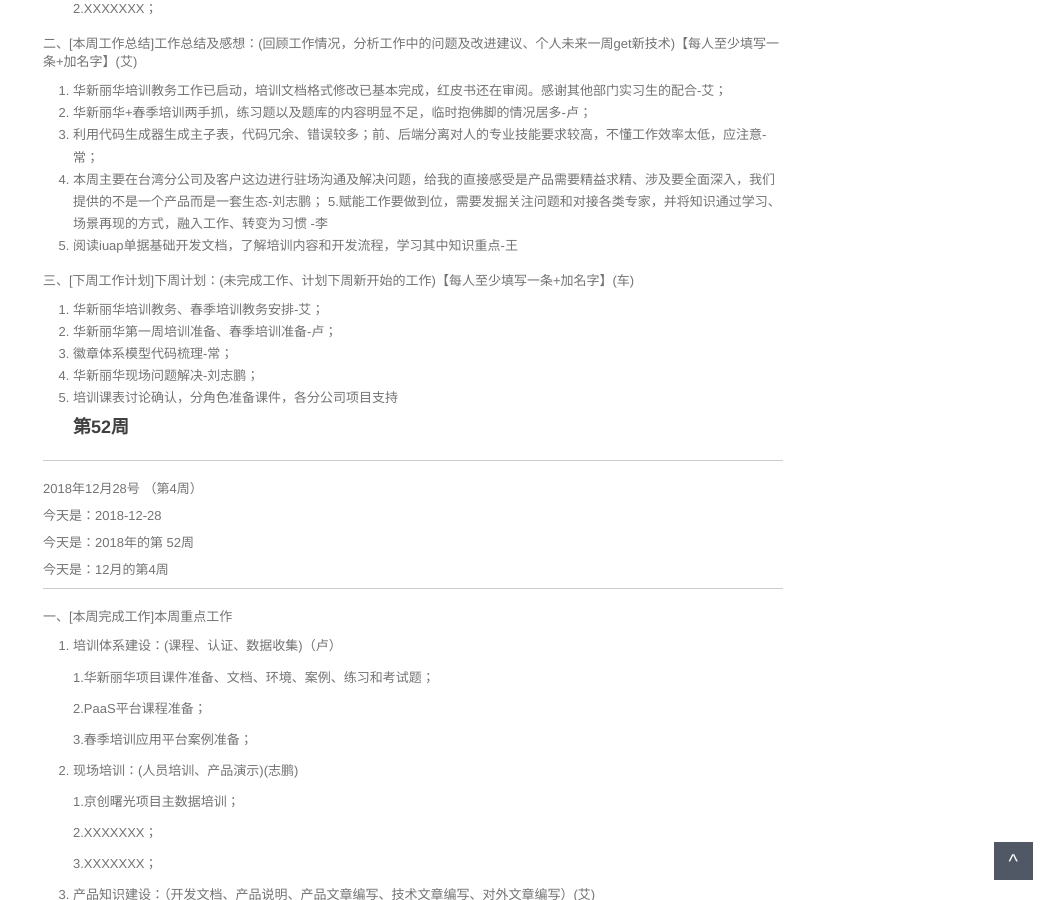
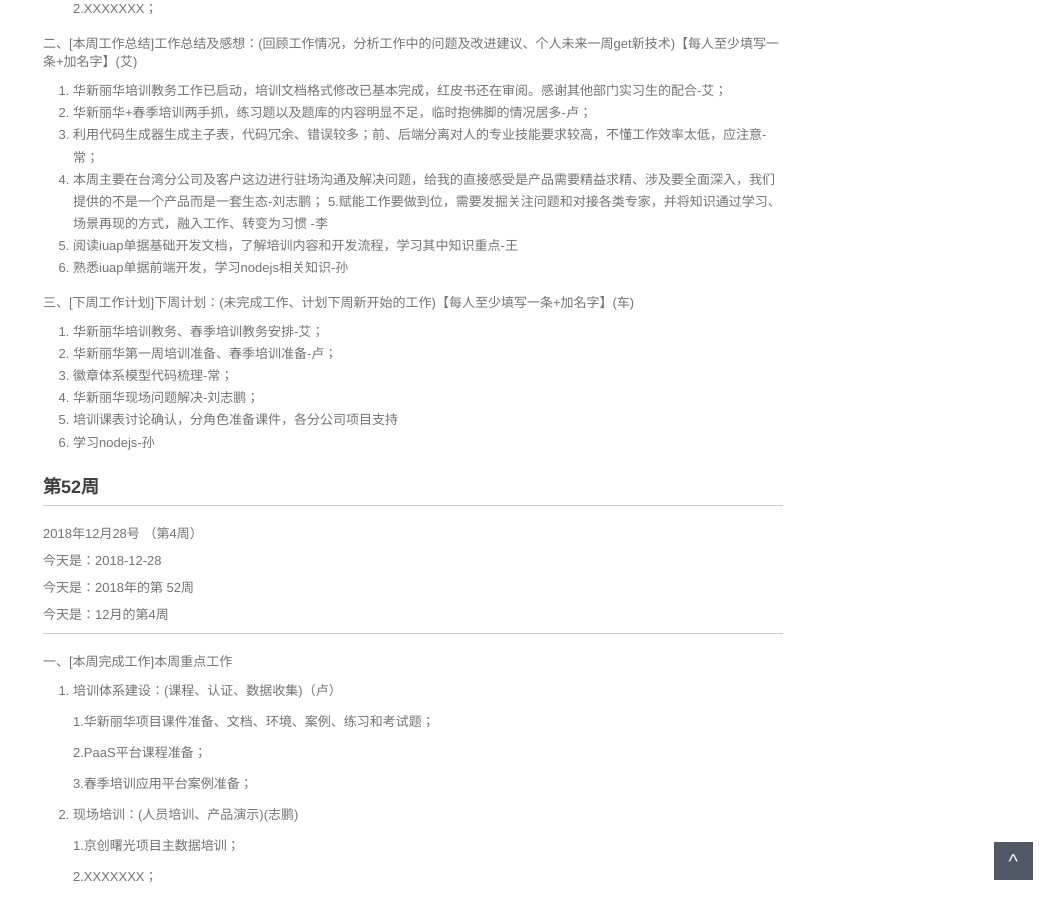
Before and after one commit to walllFlower/blog, a Jekyll site: the page built from _posts/2018-07-17-day_report_cxz.md, in a window 1280 px wide and 900 px high, scrolled down 1213 px. Shown: the whole window, without its empty margins (227-1280 px from the left). Built offline with Jekyll 4.4.1, drawn with Linux system fonts in a browser that asks for light colours; comment, search, counter and statistics services are not loaded.

Commit message:
Update 2018-07-17-day_report_cxz.md

```diff
--- a/_posts/2018-07-17-day_report_cxz.md
+++ b/_posts/2018-07-17-day_report_cxz.md
@@ -77,6 +77,7 @@ categories: 技术运营工作周报
 4. 本周主要在台湾分公司及客户这边进行驻场沟通及解决问题，给我的直接感受是产品需要精益求精、涉及要全面深入，我们提供的不是一个产品而是一套生态-刘志鹏；
 5.赋能工作要做到位，需要发掘关注问题和对接各类专家，并将知识通过学习、场景再现的方式，融入工作、转变为习惯 -李
 6. 阅读iuap单据基础开发文档，了解培训内容和开发流程，学习其中知识重点-王
+7. 熟悉iuap单据前端开发，学习nodejs相关知识-孙
 
 三、[下周工作计划]下周计划：(未完成工作、计划下周新开始的工作)【每人至少填写一条+加名字】(车)
 
@@ -85,6 +86,8 @@ categories: 技术运营工作周报
 3. 徽章体系模型代码梳理-常；
 4. 华新丽华现场问题解决-刘志鹏；
 5. 培训课表讨论确认，分角色准备课件，各分公司项目支持
+6. 学习nodejs-孙
+
 ###  第52周
 
 ***
```
